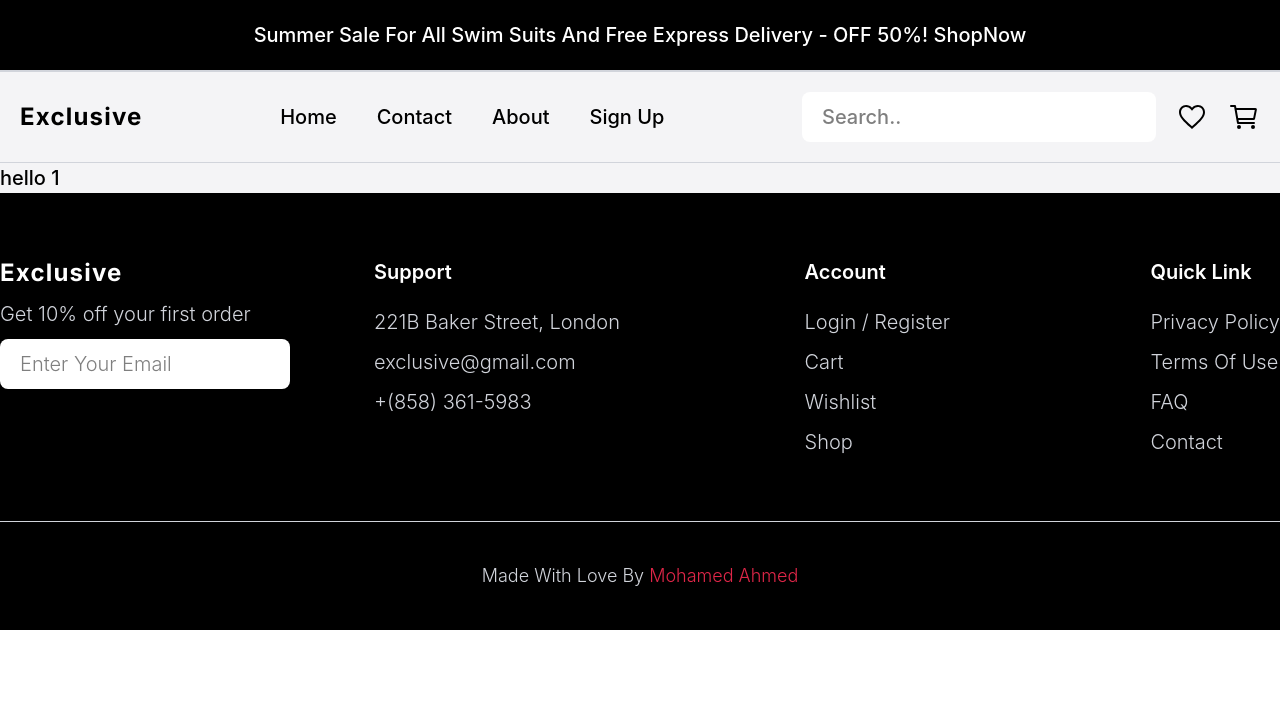
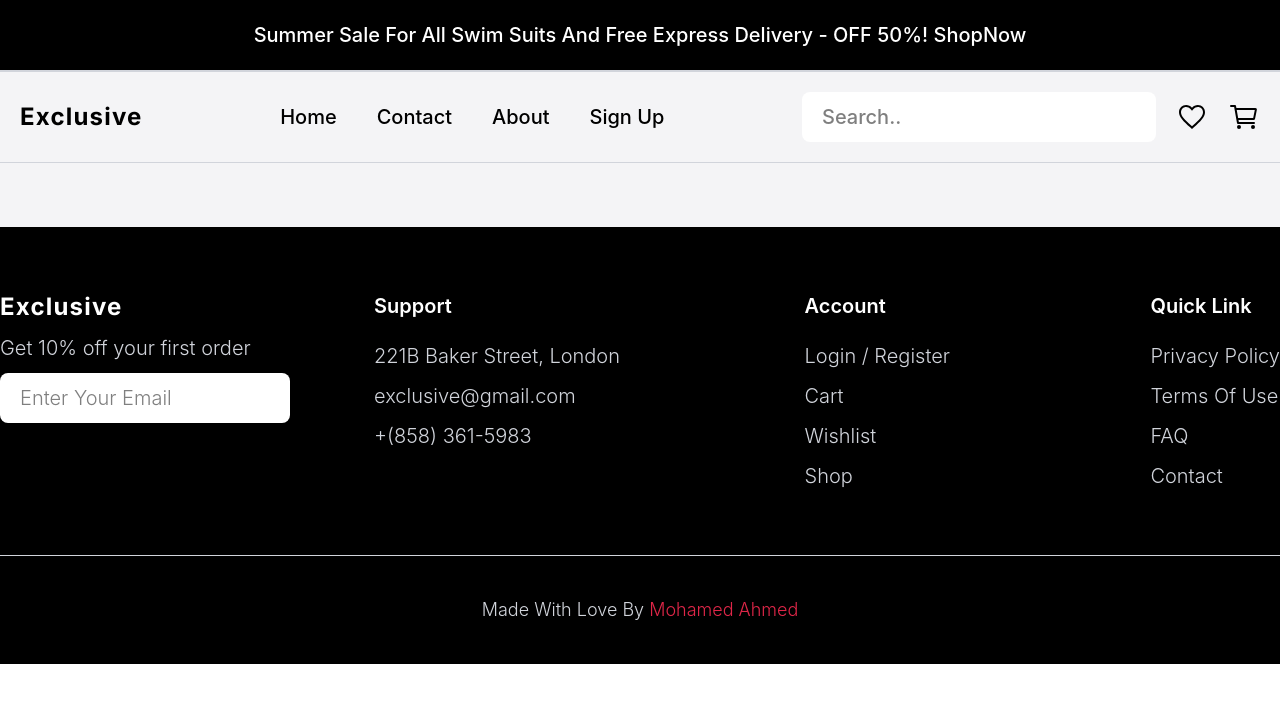
Before and after one commit to Mohamed-Y0/Exclusive, a React (Vite) app: page /products/1 in a window 1280 px wide. Shown: the top 702 px of the page. Built offline with nearby package versions, Linux system fonts and the light colour scheme; a web font is replaced by a local one.

Commit message:
init page

```diff
--- a/src/pages/CategoryProducts.tsx
+++ b/src/pages/CategoryProducts.tsx
@@ -1,9 +1,11 @@
-import { useParams } from "react-router-dom";
+import Category from "@/components/category/DisplayCategory";
 
 function CategoryProducts() {
-  const { category } = useParams();
-
-  return <div>hello {category}</div>;
+  return (
+    <div>
+      <Category />
+    </div>
+  );
 }
 
 export default CategoryProducts;
```
